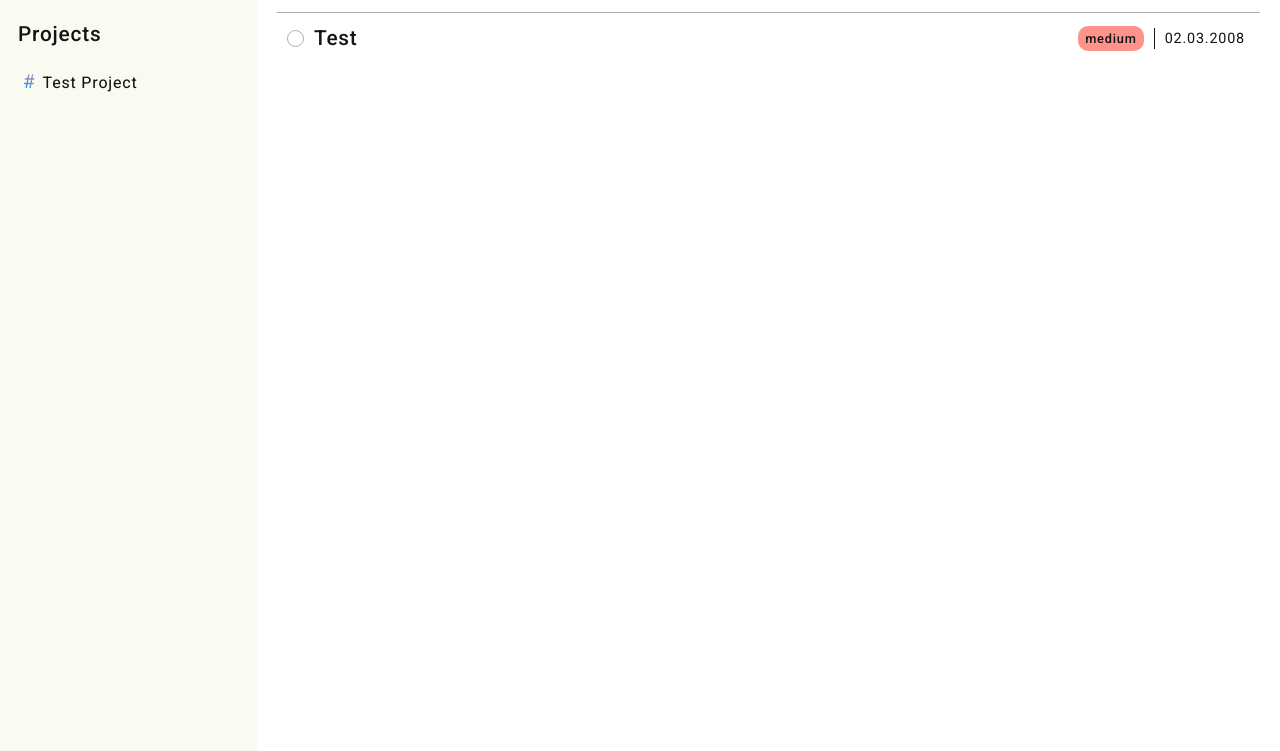
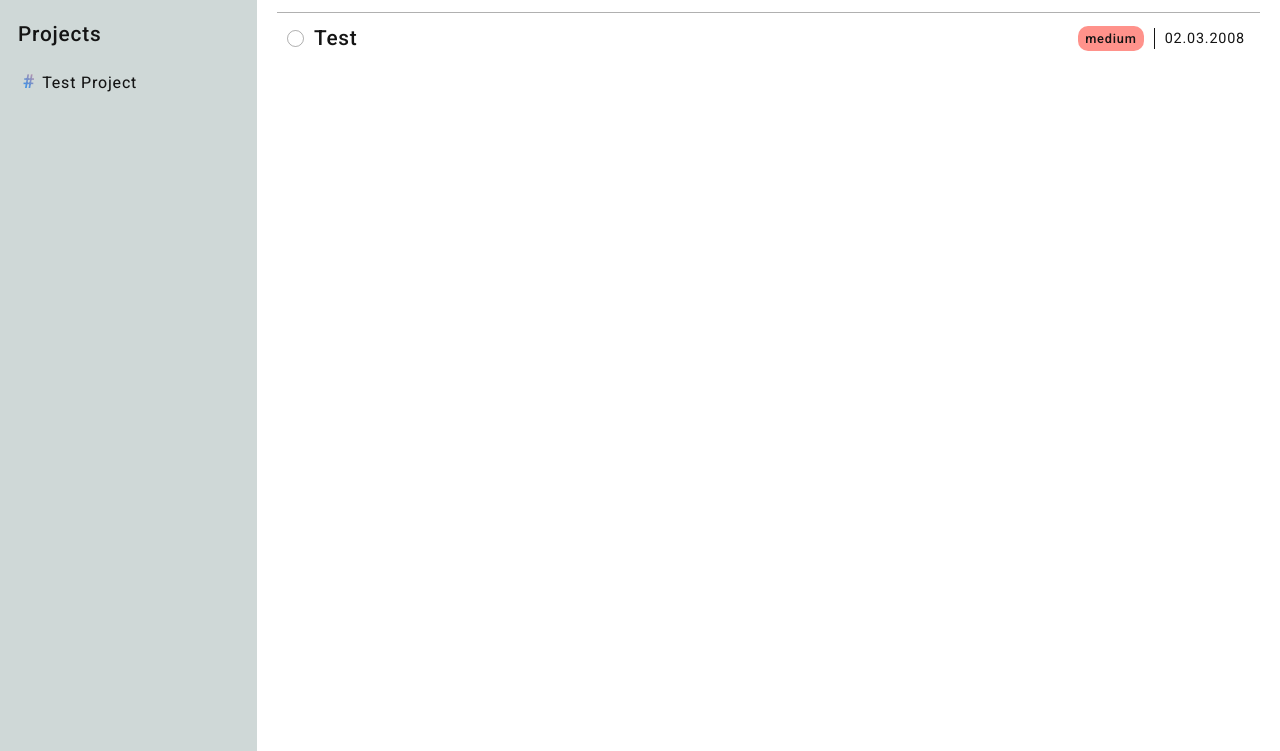
Before and after one commit to Wyrden44/odin-todo-list, a website built with webpack: page src/index.html in a window 1280 px wide. Shown: the part 69-820 px from the top of the page. Built offline with nearby package versions, Linux system fonts and the light colour scheme.

Commit message:
Change background

```diff
--- a/src/styles.css
+++ b/src/styles.css
@@ -18,7 +18,7 @@ body {
     --blue: #3C91E6;
     --black: #141414;
     --rose: #FF928B;
-    --light-bg: #F9FBF2;
+    --light-bg: #CFD8D7;
     --blue-light: #3C91E655;
     --black-light: #14141455;
 
@@ -71,6 +71,7 @@ body {
 
 .projects-nav-display p::before {
     content: "#";
+    font-weight: 700;
     padding: 0 5px;
     margin-right: 2px;
     font-size: 1.2em;
```
